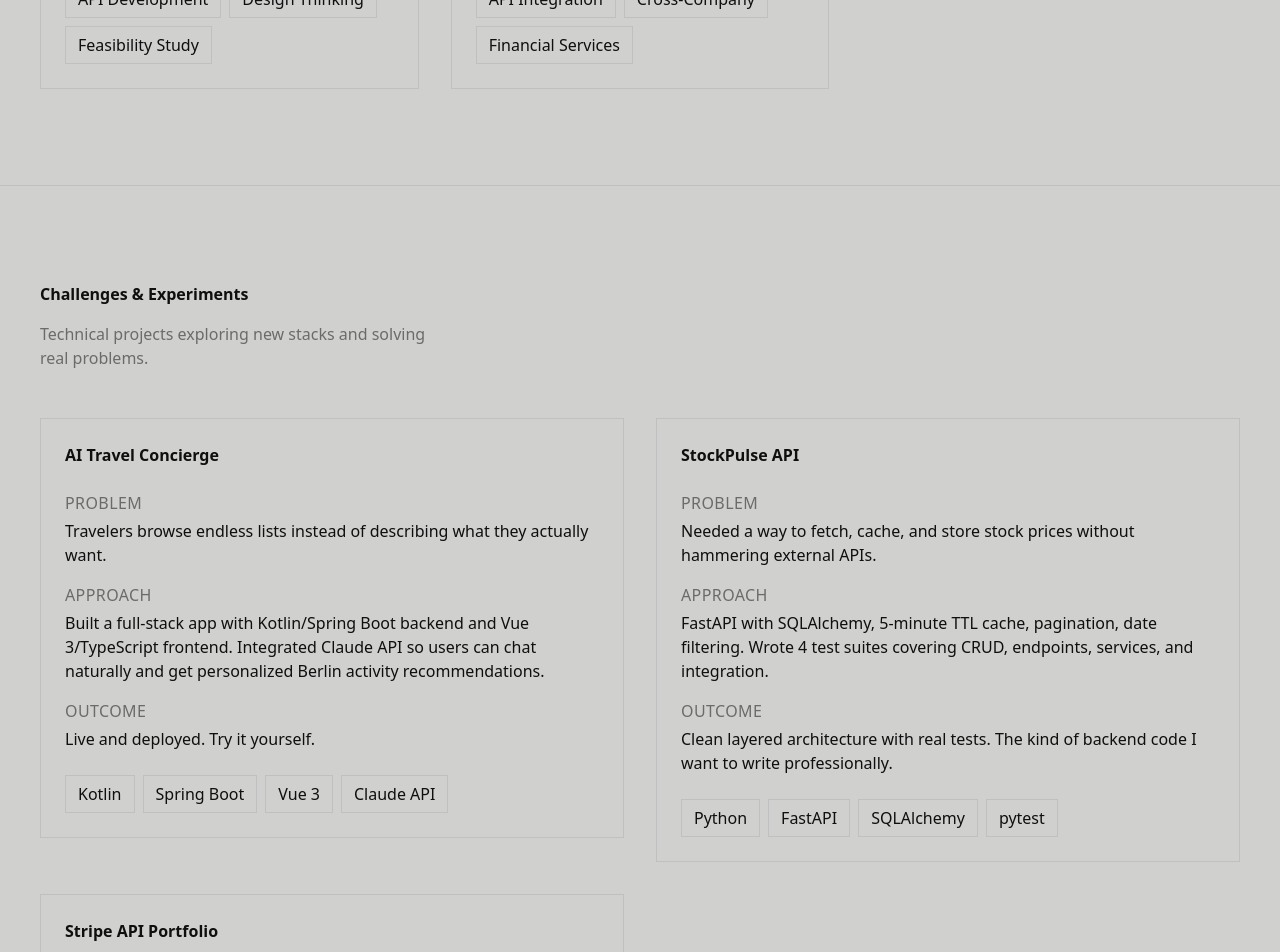
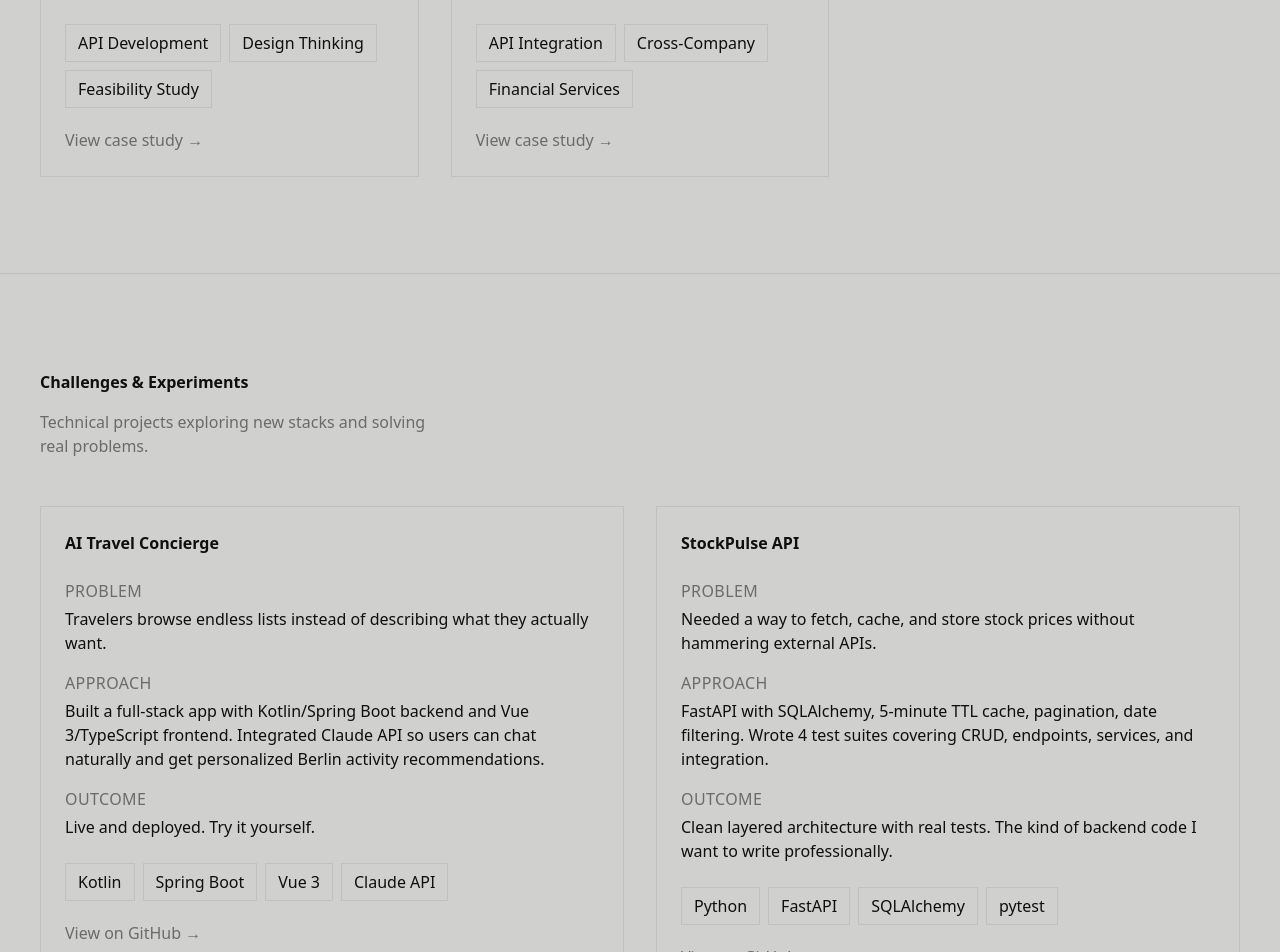
Before and after one commit to denescsaszar/portfolio, a Next.js app: page / in a window 1280 px wide. Shown: the part 1660-2612 px from the top of the page. Built offline with nearby package versions, Linux system fonts and the light colour scheme.

Commit message:
Add arrow links to project and challenge cards for better clickability

```diff
--- a/components/ChallengeCard.tsx
+++ b/components/ChallengeCard.tsx
@@ -60,6 +60,10 @@ export default function ChallengeCard({
           </span>
         ))}
       </div>
+
+      <div className="mt-4 md:mt-5 text-body-small text-muted group-hover:text-teal transition-colors duration-300">
+        View on GitHub <span className="inline-block transition-transform duration-300 group-hover:translate-x-1">→</span>
+      </div>
     </a>
   );
 }
--- a/components/ProjectCard.tsx
+++ b/components/ProjectCard.tsx
@@ -39,6 +39,12 @@ export default function ProjectCard({
           </span>
         ))}
       </div>
+
+      {href && (
+        <div className="mt-4 md:mt-5 text-body-small text-muted group-hover:text-coral transition-colors duration-300">
+          View case study <span className="inline-block transition-transform duration-300 group-hover:translate-x-1">→</span>
+        </div>
+      )}
     </>
   );
 
```
